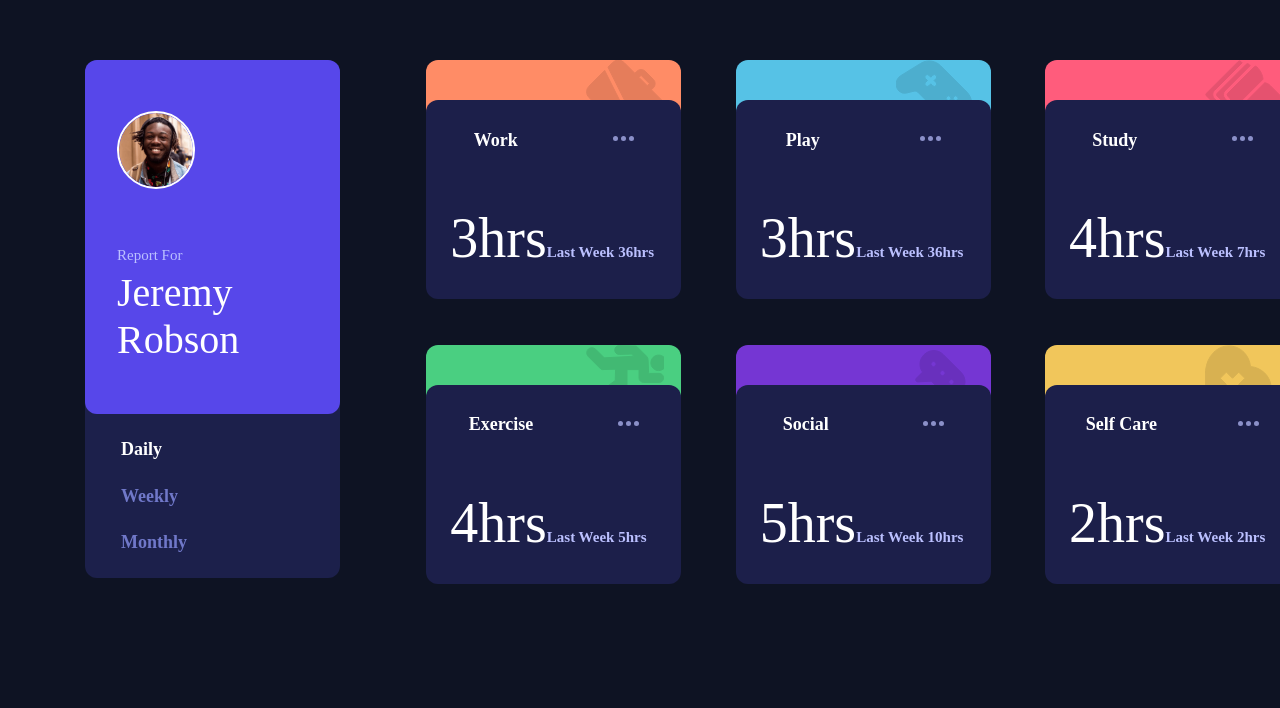
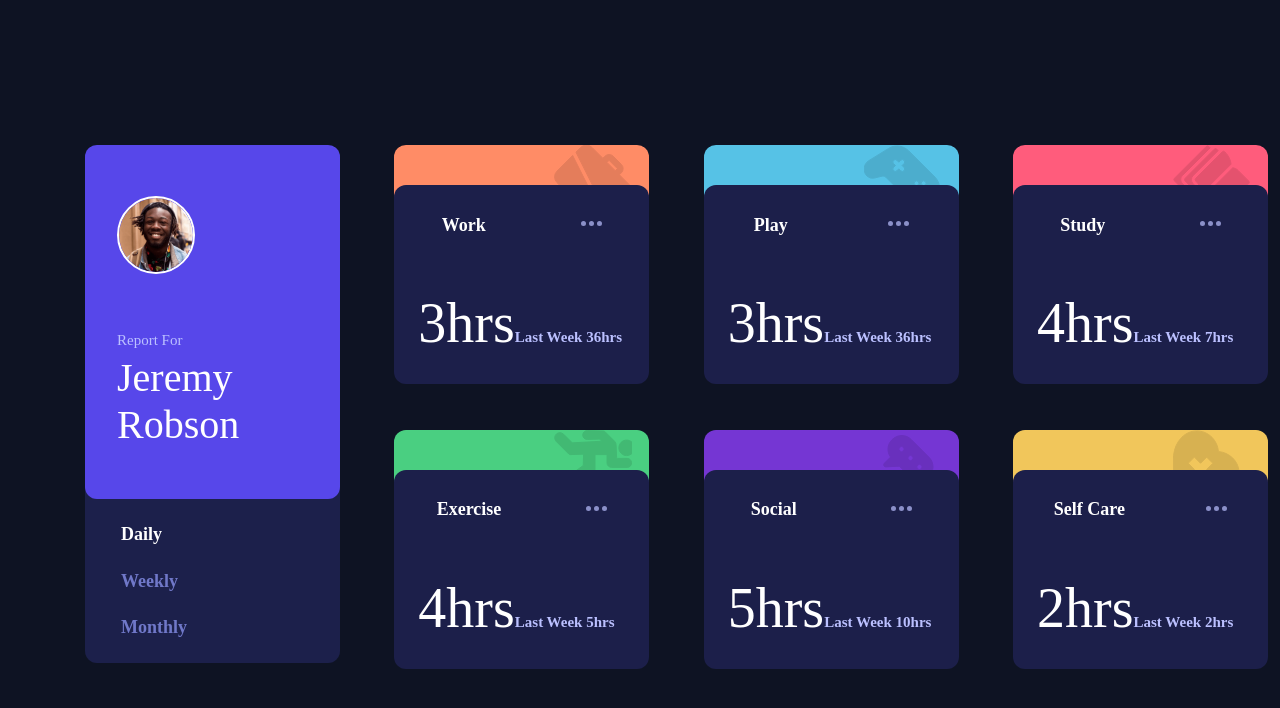
Before and after one commit to amh092/react, a React (Create React App) app in the folder my-app/: page / in a window 1280 px wide. Shown: the part 108-816 px from the top of the page. Built offline with nearby package versions, Linux system fonts and the light colour scheme; a web font is replaced by a local one.

Commit message:
adjsuted

```diff
--- a/my-app/public/index.html
+++ b/my-app/public/index.html
@@ -10,6 +10,9 @@
       name="description"
       content="Web site created using create-react-app"
     />
+    <link rel="preconnect" href="https://fonts.googleapis.com">
+<link rel="preconnect" href="https://fonts.gstatic.com" crossorigin>
+<link href="https://fonts.googleapis.com/css2?family=Space+Mono:wght@400;700&display=swap" rel="stylesheet">
     <link rel="apple-touch-icon" href="%PUBLIC_URL%/logo192.png" />
     <!--
       manifest.json provides metadata used when your web app is installed on a
--- a/my-app/src/app.css
+++ b/my-app/src/app.css
@@ -7,7 +7,7 @@
         justify-content: left;
         align-items: flex-start;
         max-height: 32.375em;
-        margin-top: 10.5em;
+        margin-top: 15.8125em;
 
 
     }
--- a/my-app/src/components/TimeCards/TimeCardContainer.css
+++ b/my-app/src/components/TimeCards/TimeCardContainer.css
@@ -10,7 +10,7 @@
         align-content: flex-start;
         flex-direction: row;
         flex-wrap: wrap;
-        margin-left: 2em;
+
 
     }
 
```
Also changed, not shown: my-app/package.json (+5 -2 lines), 1 other file (tests, documents, lock files or other folders).
